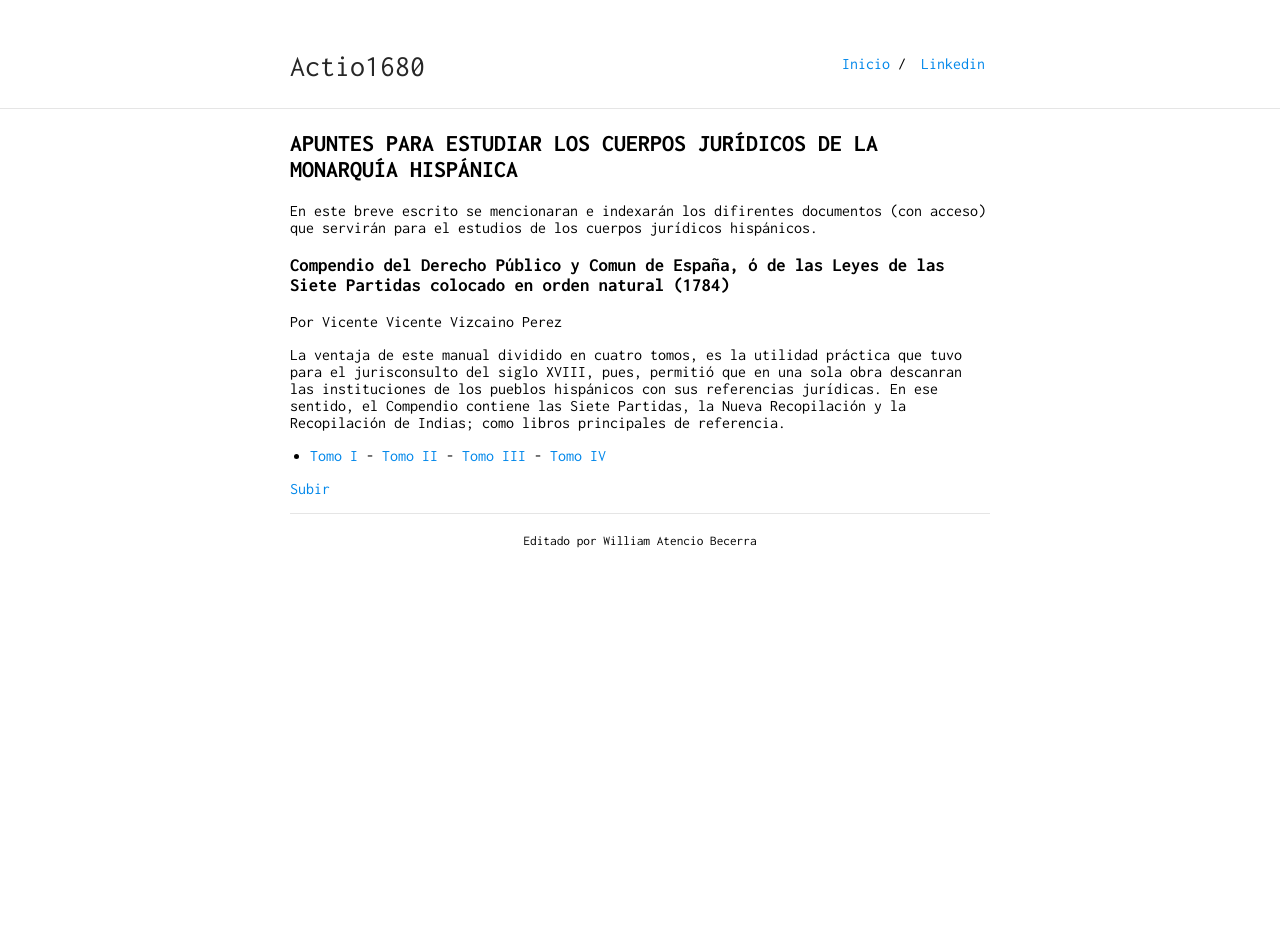
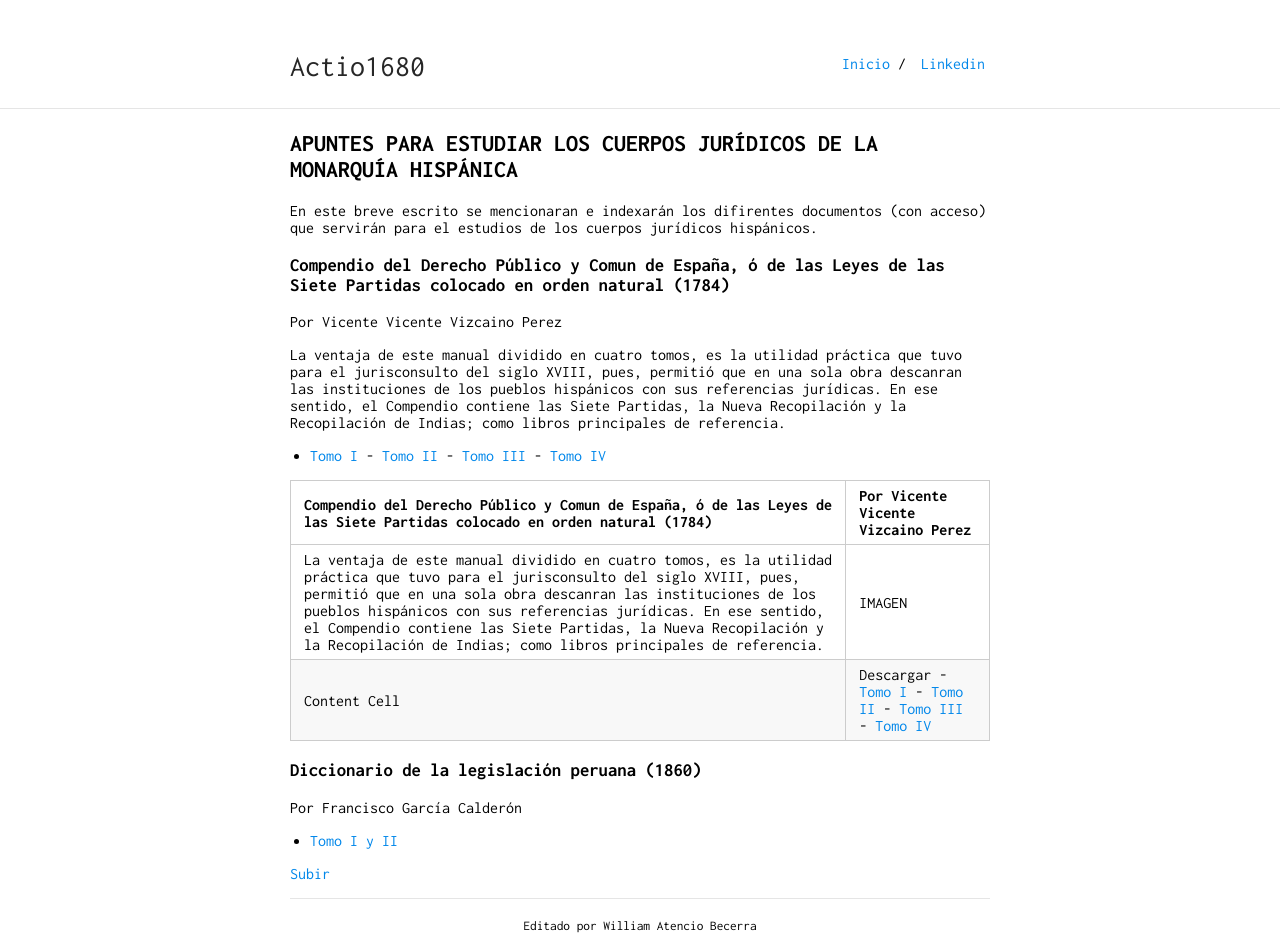
Before and after one commit to actio1680/actio1680.github.io, a Jekyll site: the page built from escritos/apuntes-derecho-monarquia-hispanica.md, in a window 1280 px wide. Built offline with Jekyll 4.4.1, drawn with Linux system fonts in a browser that asks for light colours; our own code applies the rules of GitHub Pages for plain Markdown files; before the commit the page ends 900 px from its top, so only the background shows below that.

Commit message:
Update apuntes-derecho-monarquia-hispanica.md

```diff
--- a/escritos/apuntes-derecho-monarquia-hispanica.md
+++ b/escritos/apuntes-derecho-monarquia-hispanica.md
@@ -11,4 +11,14 @@ La ventaja de este manual dividido en cuatro tomos, es la utilidad práctica que
 
 - [Tomo I](https://books.google.com.pe/books?id=zTYUAAAAQAAJ) - [Tomo II](https://books.google.com.pe/books?id=Jdwbk13oiDMC) - [Tomo III](https://books.google.com.pe/books?id=7DYUAAAAQAAJ) - [Tomo IV](https://books.google.com.pe/books?id=X8rwkBvJMYIC)
 
+|Compendio del Derecho Público y Comun de España, ó de las Leyes de las Siete Partidas colocado en orden natural (1784)| Por Vicente Vicente Vizcaino Perez |
+| ------------- | ------------- |
+| La ventaja de este manual dividido en cuatro tomos, es la utilidad práctica que tuvo para el jurisconsulto del siglo XVIII, pues, permitió que en una sola obra descanran las instituciones de los pueblos hispánicos con  sus referencias jurídicas. En ese sentido, el Compendio contiene las Siete Partidas, la Nueva Recopilación y la Recopilación de Indias; como libros principales de referencia.  | IMAGEN  |
+| Content Cell  | Descargar - [Tomo I](https://books.google.com.pe/books?id=zTYUAAAAQAAJ) - [Tomo II](https://books.google.com.pe/books?id=Jdwbk13oiDMC) - [Tomo III](https://books.google.com.pe/books?id=7DYUAAAAQAAJ) - [Tomo IV](https://books.google.com.pe/books?id=X8rwkBvJMYIC)  |
+
+### Diccionario de la legislación peruana (1860)
+Por Francisco García Calderón
+
+- [Tomo I y II](http://bdh-rd.bne.es/viewer.vm?id=0000134395&page=1)
+
 [Subir](#top)
```
